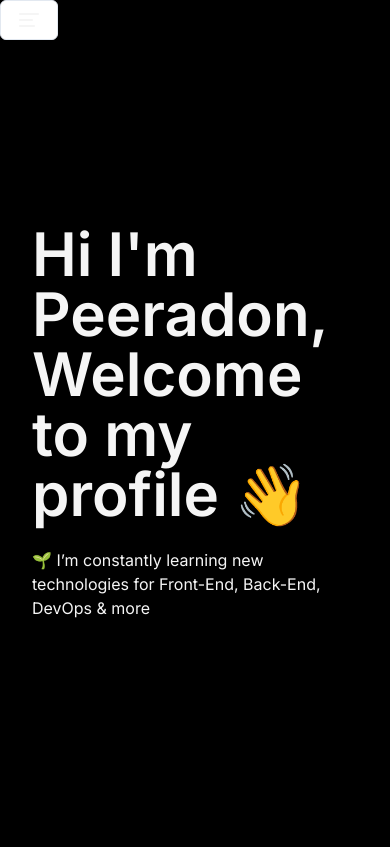
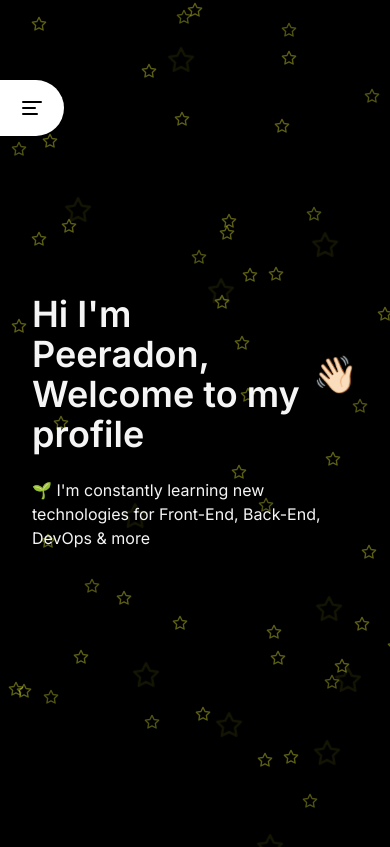
Before and after one commit to nukrobzero/my-resume, a Next.js app: page / in a window 390 px wide. Shown: the top 847 px of the page. Built offline with nearby package versions, Linux system fonts and the light colour scheme.

Commit message:
add: style and effect

```diff
--- a/next.config.js
+++ b/next.config.js
@@ -1,4 +1,10 @@
 /** @type {import('next').NextConfig} */
-const nextConfig = {}
+const nextConfig = {
+    images: {
+        domains: [
+          "drive.google.com",
+        ],
+    }
+}
 
 module.exports = nextConfig
--- a/package.json
+++ b/package.json
@@ -26,6 +26,7 @@
     "postcss": "8.4.28",
     "react": "18.2.0",
     "react-dom": "18.2.0",
+    "sharp": "^0.32.5",
     "tailwind-merge": "^1.14.0",
     "tailwindcss": "3.3.3",
     "tailwindcss-animate": "^1.0.6",
--- a/src/app/api/github/route.ts
+++ /dev/null
@@ -1,6 +0,0 @@
-// import { NextRequest, NextResponse } from "next/server";
-
-// export async function GET(request: NextRequest) {
-//   const data = await f
-//   return NextResponse.json({ message: "ok", data }, { status: 200 });
-// }
--- a/src/components/home.tsx
+++ b/src/components/home.tsx
@@ -1,18 +1,20 @@
-import Link from "next/link";
-
 const HomeHero = () => {
   return (
-    <div className="min-h-screen flex flex-col justify-center items-center" id="home">
-     <div className="max-w-3xl mx-auto">
+    <div
+      className="min-h-screen flex flex-col justify-center items-center"
+      id="home"
+    >
+      <div className="max-w-3xl mx-auto relative">
         <div className="space-y-6">
-        <h1 className="text-6xl font-semibold">
-          Hi I'm Peeradon, <br />
-          Welcome to my profile 👋
+          <h1 className="flex text-4xl md:text-6xl font-semibold">
+            Hi I&apos;m Peeradon, <br />
+            Welcome to my profile
+            <span className="animate-waving-hand flex justify-center items-center">👋🏻</span>
           </h1>
           <p className="flex flex-col justify-center items-start space-y-4">
             <span>
-            🌱 I’m constantly learning new technologies for Front-End, Back-End,
-            DevOps & more
+              🌱 I&apos;m constantly learning new technologies for Front-End,
+              Back-End, DevOps & more
             </span>
           </p>
         </div>
--- a/src/components/layout.tsx
+++ b/src/components/layout.tsx
@@ -2,6 +2,7 @@
 
 import { FC, ReactNode } from "react";
 import NavBar from "./navBar";
+import StarBackground from "./starBg";
 
 interface LayoutProps {
   children: ReactNode;
@@ -12,6 +13,7 @@ const Layout: FC<LayoutProps> = ({ children }) => {
     <div className="max-w-screen-2xl mx-auto">
       <div className="flex flex-col lg:flex-row min-h-screen text-neutral-100">
         <NavBar />
+        <StarBackground />
         <div className="lg:w-[70%] mx-auto">{children}</div>
       </div>
     </div>
--- a/src/components/navBar.tsx
+++ b/src/components/navBar.tsx
@@ -1,71 +1,86 @@
 "use client";
 
 import { Button } from "@/components/ui/button";
-import { Input } from "@/components/ui/input";
-import { Label } from "@/components/ui/label";
-import {
-  Sheet,
-  SheetClose,
-  SheetContent,
-  SheetDescription,
-  SheetFooter,
-  SheetHeader,
-  SheetTitle,
-  SheetTrigger,
-} from "@/components/ui/sheet";
-import { AlignLeft } from "lucide-react";
+import Image from "next/image";
+import Link from "next/link";
+
+import { Sheet, SheetContent, SheetTrigger } from "@/components/ui/sheet";
+import { AlignLeft, Dot } from "lucide-react";
 import ScrollAreaProfile from "./scrollAreaProfile";
 
 const NavBar = () => {
   return (
-    <nav className="w-64">
+    <nav className="w-64 z-50">
       {/* Desktop */}
-        <div className="hidden lg:block fixed w-64 lg:h-screen rounded-md border-x border-slate-400">
+      <div className="hidden lg:block fixed top-44 w-64 rounded-t-full bg-white text-black">
+        <div className="w-0 h-0 border-t-[60px] border-t-transparent border-r-[75px] border-r-blue-500 border-b-[50px] border-b-transparent"></div>
+        <div className="w-0 h-0 absolute -rotate-[32deg] -right-0 top-2 border-l-[75px] border-r-transparent border-r-[50px] border-b-blue-500 border-b-[75px] border-l-transparent"></div>
+        <div className="w-0 h-0 absolute -left-48 top-[21rem] border-t-[200px] border-t-transparent border-r-[200px] border-r-white border-b-[5px] border-b-transparent"></div>
+        <div className="w-0 h-0 absolute -right-[12rem] top-[21rem] border-l-[200px] border-t-transparent border-t-[200px] border-l-white"></div>
+        <div className="absolute -left-48 top-[32.5rem] bg-red-600 rounded-full animate-ping"><Dot color="red" /></div>
+        <div className="absolute -right-48 top-[32.5rem] bg-red-600 rounded-full animate-ping"><Dot color="red" /></div>
         <ScrollAreaProfile />
+        <div className="w-0 h-0 flex flex-row">
+          <div className="w-0 h-0 border-l-[43px] border-l-transparent border-t-[75px] border-t-red-500 border-r-[43px] border-r-transparent"></div>
+          <div className="w-0 h-0 border-l-[43px] border-l-transparent border-t-[75px] border-t-red-500 border-r-[43px] border-r-transparent"></div>
+          <div className="w-0 h-0 border-l-[43px] border-l-transparent border-t-[75px] border-t-red-500 border-r-[43px] border-r-transparent"></div>
+        </div>
       </div>
       {/* Mobile */}
-        <div className="block lg:hidden fixed">
+      <div className="flex justify-center items-center lg:hidden fixed top-20 bg-white w-16 h-14  rounded-r-full">
         <Sheet>
           <SheetTrigger asChild>
-              <Button variant="outline">
-                <AlignLeft />
+            <Button variant="ghost">
+              <AlignLeft color="#000000" />
             </Button>
           </SheetTrigger>
           <SheetContent side={"left"}>
-              <SheetHeader>
-                <SheetTitle>Edit profile</SheetTitle>
-                <SheetDescription>
-                  Make changes to your profile here. Click save when you're
-                  done.
-                </SheetDescription>
-              </SheetHeader>
-              <div className="grid gap-4 py-4">
-                <div className="grid grid-cols-4 items-center gap-4">
-                  <Label htmlFor="name" className="text-right">
-                    Name
-                  </Label>
-                  <Input
-                    id="name"
-                    value="Pedro Duarte"
-                    className="col-span-3"
+            <div className="p-4">
+              <div className="py-6">
+                <Image
+                  src={`https://drive.google.com/uc?id=1QH5gU4n_g3g9KQV9EyyytACO-B7uC9Bk`}
+                  width={280}
+                  height={280}
+                  alt="img-profile"
+                  style={{ objectFit: "cover" }}
+                  className="rounded-full"
                 />
               </div>
-                <div className="grid grid-cols-4 items-center gap-4">
-                  <Label htmlFor="username" className="text-right">
-                    Username
-                  </Label>
-                  <Input
-                    id="username"
-                    value="@peduarte"
-                    className="col-span-3"
-                  />
+              <div className="py-6 text-center">
+                <h1 className="text-xl font-semibold uppercase">
+                  Peeradon (Nukrob)
+                </h1>
+              </div>
+              <div className="flex justify-center items-center py-8">
+                <ul className="flex flex-col justify-center items-start space-y-4 uppercase font-semibold">
+                  <li>
+                    <SheetTrigger asChild>
+                      <Link href={`/#home`}>Home</Link>
+                    </SheetTrigger>
+                  </li>
+                  <li>
+                    <SheetTrigger asChild>
+                      <Link href={`/#skills`}>Skills</Link>
+                    </SheetTrigger>
+                  </li>
+                  <li>
+                    <SheetTrigger asChild>
+                      <Link href={`/#experience`}>Experience</Link>
+                    </SheetTrigger>
+                  </li>
+                  <li>
+                    <SheetTrigger asChild>
+                      <Link href={`/#works`}>Works</Link>
+                    </SheetTrigger>
+                  </li>
+                  <li>
+                    <SheetTrigger asChild>
+                      <Link href={`/#contact`}>Contact</Link>
+                    </SheetTrigger>
+                  </li>
+                </ul>
               </div>
             </div>
-              <SheetFooter>
-                <SheetClose asChild>
-                  <Button type="submit">Save changes</Button>
-                </SheetClose>
-              </SheetFooter>
           </SheetContent>
         </Sheet>
       </div>
--- a/src/components/skills.tsx
+++ b/src/components/skills.tsx
@@ -126,22 +126,16 @@ const Skills = () => {
     <div className="flex flex-col justify-center items-center pb-6" id="skills">
       <div className="grid grid-cols-3 sm:grid-cols-4 md:grid-cols-8 gap-x-0 gap-y-6 justify-center items-center w-full">
         {data.map((item, idx) => (
-          <Link
-            href={item.link}
-            key={idx}
-            target="_blank"
-            rel="noreferrer"
-            className="flex justify-center items-center "
-          >
+          <div key={idx} className="flex justify-center items-center ">
             <Image
               src={item.src}
               width={80}
               height={80}
               alt={item.alt}
-              style={{objectFit:"inherit"}}
+              style={{ objectFit: "inherit" }}
               className="!w-[80px] !h-[80px] bg-neutral-100 hover:animate-spin rounded-full p-1"
             />
-          </Link>
+          </div>
         ))}
       </div>
     </div>
--- /dev/null
+++ b/src/components/starBg.tsx
@@ -0,0 +1,33 @@
+"use client";
+
+import { Star } from "lucide-react";
+
+const StarBackground = () => {
+  const numStars = 60; // Adjust the number of stars as needed
+
+  const animations = ["pulse", "spin", "ping", "bounce"];
+
+  const stars = Array.from({ length: numStars }).map((_, index) => {
+    const randomTop = Math.random() * 100; // Percentage of viewport height
+    const randomLeft = Math.random() * 100; // Percentage of viewport width
+    const randomAnimate =
+      animations[Math.floor(Math.random() * animations.length)];
+    return (
+      <Star
+        key={index}
+        color="#f3fa3462"
+        size={16} // Adjust the size of the stars as needed
+        style={{
+          position: "fixed",
+          top: `${randomTop}vh`,
+          left: `${randomLeft}vw`,
+        }}
+        className={`animate-${randomAnimate}`} // Apply the random animation class
+      />
+    );
+  });
+
+  return <div className="-z-10 ">{stars}</div>;
+};
+
+export default StarBackground;
--- a/tailwind.config.js
+++ b/tailwind.config.js
@@ -65,10 +65,23 @@ module.exports = {
           from: { height: "var(--radix-accordion-content-height)" },
           to: { height: 0 },
         },
+        wave: {
+          '0%': { transform: 'rotate(0.0deg)' },
+          '10%': { transform: 'rotate(14deg)' },
+          '20%': { transform: 'rotate(-8deg)' },
+          '30%': { transform: 'rotate(14deg)' },
+          '40%': { transform: 'rotate(-4deg)' },
+          '50%': { transform: 'rotate(10.0deg)' },
+          '60%': { transform: 'rotate(0.0deg)' },
+          '100%': { transform: 'rotate(0.0deg)' },
+        },
+
       },
       animation: {
         "accordion-down": "accordion-down 0.2s ease-out",
         "accordion-up": "accordion-up 0.2s ease-out",
+        'waving-hand': 'wave 2s linear infinite',
+
       },
     },
   },
```
Also changed, not shown: src/components/scrollAreaProfile.tsx (+8 -8 lines), 1 other file (tests, documents, lock files or other folders). Lines whose indentation alone changed are shown as unchanged.
